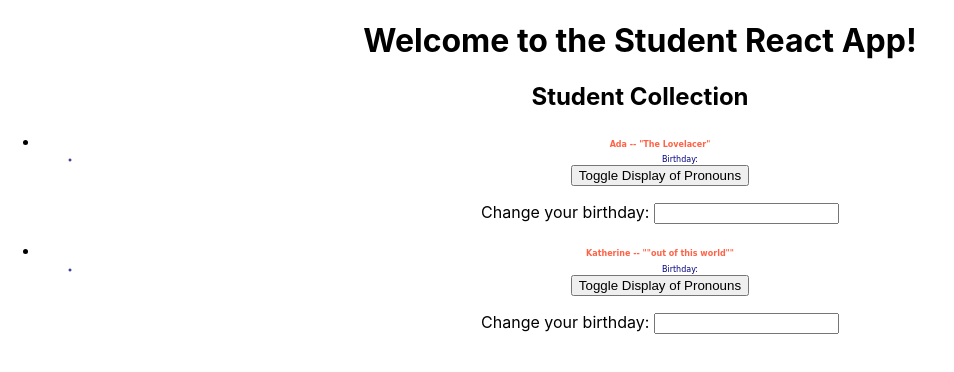
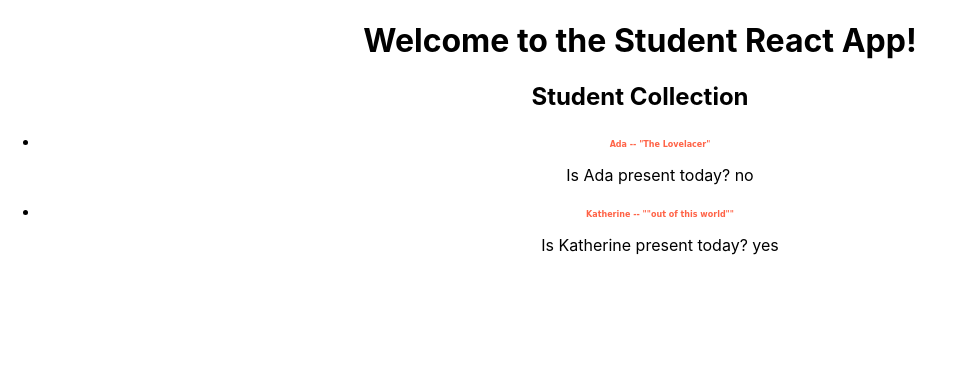
Before and after one commit to Ada-C12/branches-student-react, a React (Create React App) app: page / in a window 1280 px wide. Shown: the top 372 px of the page, without its empty margins (0-954 px from the left). Built offline with nearby package versions, Linux system fonts and the light colour scheme.

Commit message:
adds isPresent to SCollection, removes cruft in student comp

```diff
--- a/src/components/Student.js
+++ b/src/components/Student.js
@@ -15,41 +15,11 @@ class Student extends React.Component {
     }
   }
 
-  onBirthdayChange = (event) => {
-    this.setState({
-      birthday: event.target.value
-    });
-  }
-
-  togglePronounsDisplay = () => {
-    this.setState({
-      displayPronouns: !this.state.displayPronouns,
-
-    })
-  }
-
   render = () => {
-
-    console.log('the value of props is', this.props);
-
-    //this.state.birthday = 'Oct 22nd'
-
-    // I want to pass specific data from A to B. The format of this data is a name/value pair.
-    // To SEND the data from A to B, when I use the <>, I will pass every name/value pair like they are attributes
-    let pronouns = null;
-    if (this.state.displayPronouns) {
-      pronouns = <li>Pronouns: {this.state.pronouns}</li>;
-    }
-
     return (
       <section>
         <h2 className="student-name">{this.state.fullName} -- "{this.props.nickName}"</h2>
-        <ul className="student-details">
-          {pronouns}
-          <li>Birthday: {this.state.birthday}</li>
-        </ul>
-        <button onClick={this.togglePronounsDisplay}>Toggle Display of Pronouns</button>
-        <p>Change your birthday: <input onChange={ this.onBirthdayChange }></input></p>
+        <p>Is {this.state.fullName} present today? { this.props.isPresent ? "yes" : "no" }</p>
       </section>
     );
   }
@@ -58,13 +28,6 @@ class Student extends React.Component {
 Student.propTypes = {
   fullName: PropTypes.string.isRequired,
   nickName: PropTypes.string.isRequired,
-  pronouns: PropTypes.string.isRequired,
-  birthday: PropTypes.string,
-  demos: PropTypes.shape({
-    age: PropTypes.number.isRequired,
-    grade: PropTypes.string,
-    house: PropTypes.string.isRequired,
-  }).isRequired,
 }
 
 export default Student;
--- a/src/components/StudentCollection.js
+++ b/src/components/StudentCollection.js
@@ -13,12 +13,14 @@ class StudentCollection extends React.Component {
           nickName: "The Lovelacer",
           pronouns: 'They/Them',
           birthday: 'October?????',
+          isPresent: false,
         },
         {
           name: "Katherine",
           nickName: "\"out of this world\"",
           pronouns: 'She/Her',
-          birthday: 'March.'
+          birthday: 'March.',
+          isPresent: true,
         },
       ],
     }
@@ -32,6 +34,7 @@ class StudentCollection extends React.Component {
             fullName={student.name}
             nickName={student.nickName}
             pronouns={student.pronouns}
+            isPresent={student.isPresent}
           />
         </li>
       )
```
